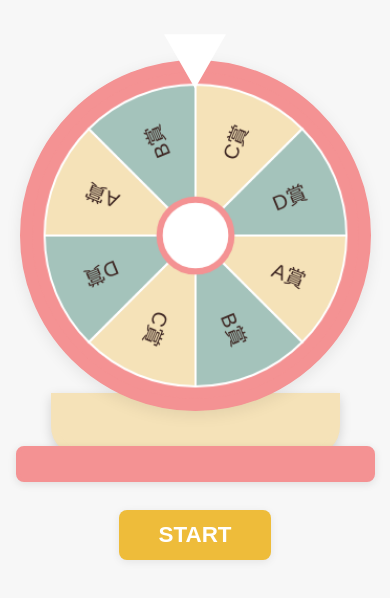
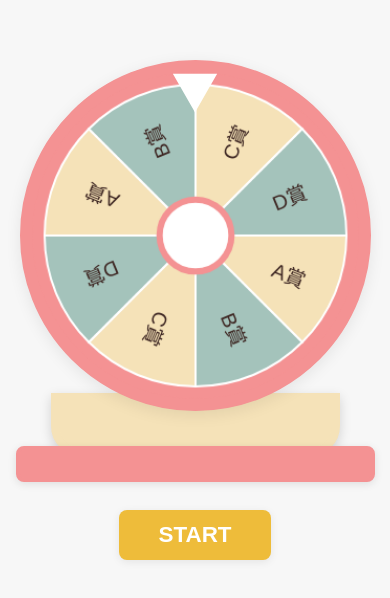
Before and after one commit to irohilo/irohilo.github.io, a plain HTML site: page index.html in a window 390 px wide. Shown: the part 120-718 px from the top of the page. Drawn offline with Linux system fonts and the light colour scheme.

Commit message:
Update index.html

```diff
--- a/index.html
+++ b/index.html
@@ -99,7 +99,7 @@
         border: 4px solid #eebc3a;
         box-shadow: 0 4px 24px rgba(0, 0, 0, 0.18);
       }
-      @media (max-width: 400px) {
+      @media (max-width: 767px) {
         #stand {
           width: 70vw;
           height: 12vw;
@@ -110,16 +110,32 @@
           height: 7vw;
           min-height: 18px;
         }
+        #wheel-area {
+          width: 90vw;
+          max-width: 98vw;
+          height: 90vw;
+          max-height: 98vw;
+          position: relative;
+          display: flex;
+          align-items: center;
+          justify-content: center;
+        }
         canvas {
           width: 90vw;
           height: 90vw;
           max-width: 98vw;
           max-height: 98vw;
+          display: block;
         }
         #pointer {
-          width: 70px;
-          height: 70px;
-          top: -38px;
+          width: 50px;
+          height: 60px;
+          left: 50%;
+          top: 0;
+          transform: translateX(-50%) rotate(180deg);
+          position: absolute;
+          z-index: 2;
+          pointer-events: none;
         }
       }
     </style>
```
